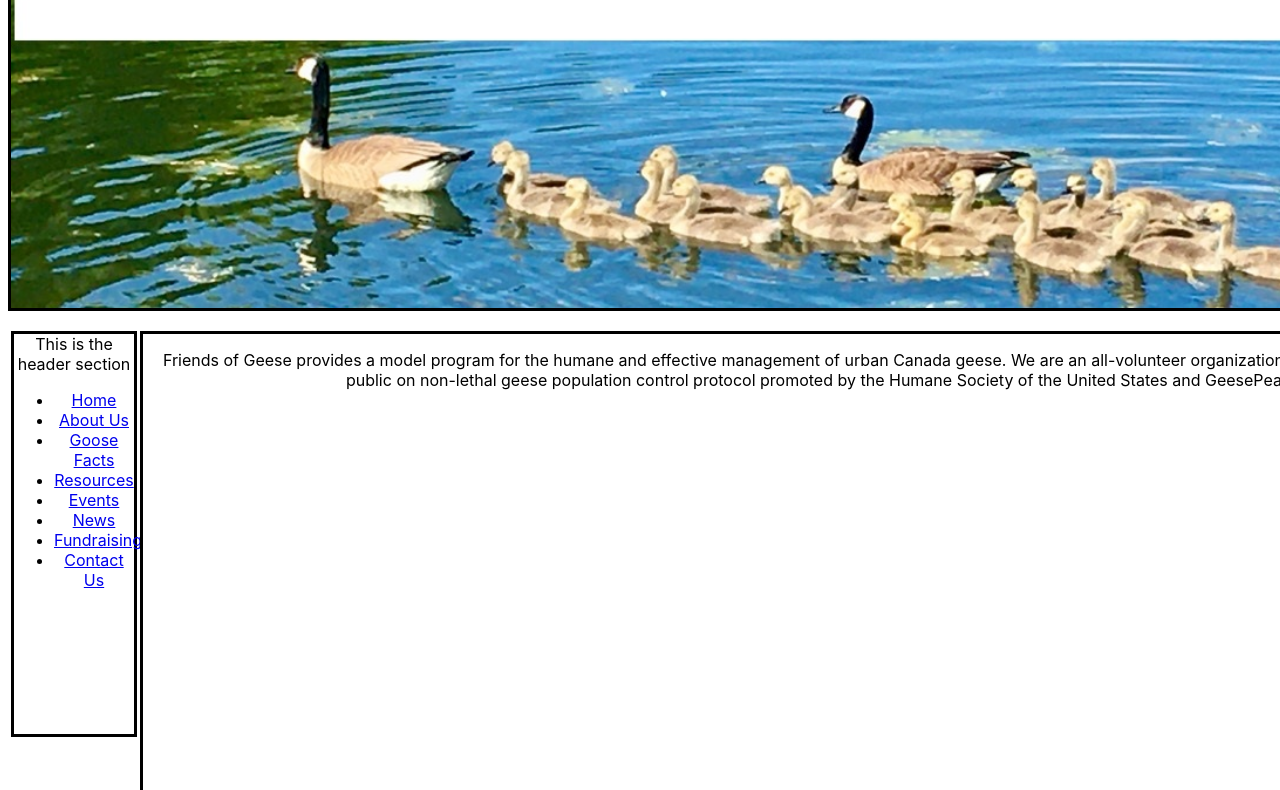
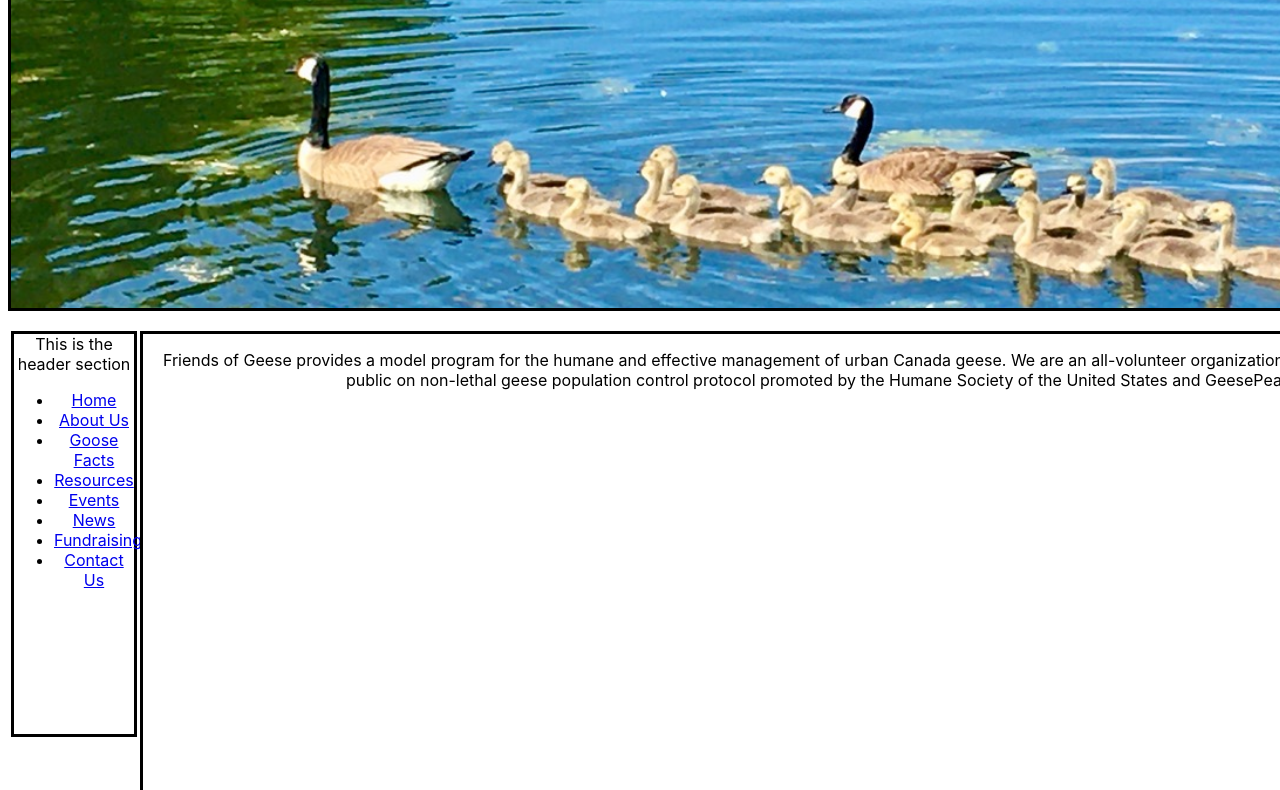
Before and after one commit to eruiz4/FOG, a plain HTML site: page index.html in a window 1280 px wide. Shown: the part 103-893 px from the top of the page. Drawn offline with Linux system fonts and the light colour scheme.

Commit message:
Add files via upload

```diff
--- a/NewFOGcss.css
+++ b/NewFOGcss.css
@@ -48,7 +48,7 @@
  text-align: center;
  background-color: rgb(2, 15, 2);
  font-family: -apple-system, BlinkMacSystemFont, 'Segoe UI', Roboto, Oxygen, Ubuntu, Cantarell, 'Open Sans', 'Helvetica Neue', sans-serif;
- background: url('Images/Newbannerfog.jpg');
+ background: url('Images/FOG_Banner.jpeg');
  height: 400px;
  Width: 1500px;
  background-repeat: no-repeat;
```
